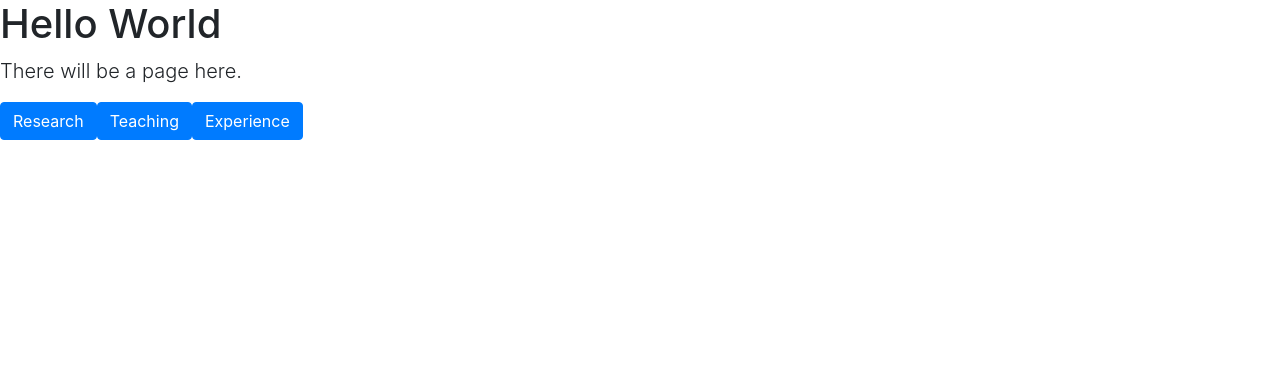
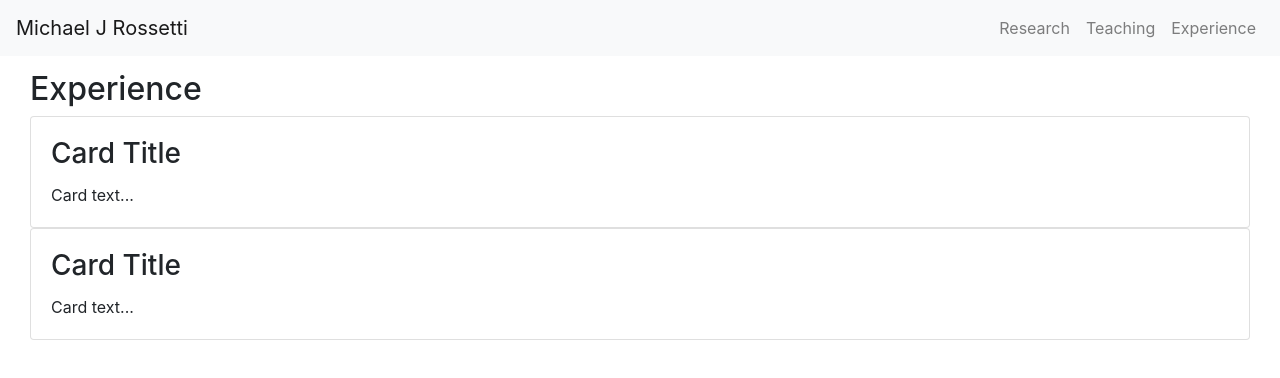
Before and after one commit to prof-rossetti/prof-rossetti-web-react, a React (Create React App) app: page /experience in a window 1280 px wide. Shown: the top 378 px of the page. Built offline with nearby package versions, Linux system fonts and the light colour scheme.

Commit message:
Some kind of routing

```diff
--- a/package.json
+++ b/package.json
@@ -11,6 +11,9 @@
     "react": "^16.14.0",
     "react-bootstrap": "^1.3.0",
     "react-dom": "^16.14.0",
+    "react-ga": "^3.2.0",
+    "react-router-bootstrap": "^0.25.0",
+    "react-router-dom": "^5.2.0",
     "react-scripts": "3.4.3"
   },
   "scripts": {
--- a/src/App.css
+++ b/src/App.css
@@ -11,3 +11,25 @@ code {
   font-family: source-code-pro, Menlo, Monaco, Consolas, 'Courier New',
     monospace;
 }
+
+
+/* MY STYLES */
+
+
+.page {
+  margin-top: 70px;
+}
+
+/*
+@media (min-width: 768px) and (max-width: 768px) {
+  .page {
+    margin-top: 70px !important;
+  }
+}
+
+@media (min-width: 320px) and (max-width: 768px) {
+  .page {
+    margin-top: 20px;
+  }
+}
+*/
--- a/src/App.js
+++ b/src/App.js
@@ -1,33 +1,69 @@
+
 import React from 'react'
-//import Navbar from 'react-bootstrap/Navbar'
-//import Nav from 'react-bootstrap/Nav'
-//import Container from 'react-bootstrap/Container'
-//import Row from 'react-bootstrap/Row'
-//import Col from 'react-bootstrap/Col'
+import { BrowserRouter as Router, Switch, Route, NavLink} from 'react-router-dom'
+//import ReactGA from 'react-ga'
+//import {groupBy, values} from "lodash"
+
+import Navbar from 'react-bootstrap/Navbar'
+import Nav from 'react-bootstrap/Nav'
+import Container from 'react-bootstrap/Container'
+import Row from 'react-bootstrap/Row'
+import Col from 'react-bootstrap/Col'
 //import Card from 'react-bootstrap/Card'
-import Button from 'react-bootstrap/Button'
 
+import 'bootstrap/dist/css/bootstrap.min.css'
 import './App.css'
-//mport profilePhoto from './profile-photo.png'
 
-function clickHandler(event){
-    console.log("YOU CLICKED ME", event.target.value)
-}
+import Home from './Home'
+import Research from './Research'
+import Teaching from './Teaching'
+import Experience from './Experience'
 
-function App() {
+//ReactGA.initialize(process.env.REACT_APP_GA_TRACKER_ID, {debug: true})
+
+export default function App() {
+    //ReactGA.pageview(window.location.href)
+
+    // ROUTES
+
+    //var sitemap = [
+    //    {"key": "research", "title": "Research", "component": Research},
+    //    {"key": "teaching", "title": "Teaching", "component": Teaching},
+    //    {"key": "experience", "title": "Experience", "component": Experience},
+    //]
+
+    //.map(function(route){
+    //    return <Route key={route["key"]} path={`/${route["key"]}`} component={route["component"]} />
+    //})
+
+    // LINKS
+
+
     return (
-        <div>
-            <header>
-                <h1>Hello World</h1>
-            </header>
+        <Router>
+            <div>
+                <Navbar fixed="top" bg="light">
+                    <Navbar.Brand href="/">Michael J Rossetti</Navbar.Brand>
 
-             <p className="lead">There will be a page here.</p>
+                    <Navbar.Toggle aria-controls="navbar-collapse" />
+                    <Navbar.Collapse id="navbar-collapse">
+                        <Nav className="ml-auto">
+                            <Nav.Link href="/research">Research</Nav.Link>
+                            <Nav.Link href="/teaching">Teaching</Nav.Link>
+                            <Nav.Link href="/experience">Experience</Nav.Link>
+                        </Nav>
+                    </Navbar.Collapse>
+                </Navbar>
 
-            <Button onClick={clickHandler} value="research">Research</Button>
-            <Button onClick={clickHandler} value="teaching">Teaching</Button>
-            <Button onClick={clickHandler} value="experience">Experience</Button>
-        </div>
+                <Container fluid className="page">
+                    <Switch>
+                        <Route path="/" exact component={Home} />
+                        <Route path="/research" component={Research} />
+                        <Route path="/teaching" component={Teaching} />
+                        <Route path="/experience" component={Experience} />
+                    </Switch>
+                </Container>
+            </div>
+        </Router>
     )
 }
-
-export default App
--- /dev/null
+++ b/src/Experience.js
@@ -0,0 +1,34 @@
+
+import React from 'react'
+import Container from 'react-bootstrap/Container'
+//import Row from 'react-bootstrap/Row'
+//import Col from 'react-bootstrap/Col'
+import Card from 'react-bootstrap/Card'
+
+export default function Experience() {
+
+    return (
+        <Container fluid>
+            <h2>Experience</h2>
+
+            <Card>
+                <Card.Body>
+                    <Card.Title><h3>Card Title</h3></Card.Title>
+                    <Card.Text>
+                        Card text...
+                    </Card.Text>
+                </Card.Body>
+            </Card>
+
+            <Card>
+                <Card.Body>
+                    <Card.Title><h3>Card Title</h3></Card.Title>
+                    <Card.Text>
+                        Card text...
+                    </Card.Text>
+                </Card.Body>
+            </Card>
+
+        </Container>
+    )
+}
--- /dev/null
+++ b/src/Home.js
@@ -0,0 +1,34 @@
+
+import React from 'react'
+import Container from 'react-bootstrap/Container'
+//import Row from 'react-bootstrap/Row'
+//import Col from 'react-bootstrap/Col'
+import Card from 'react-bootstrap/Card'
+
+export default function Home() {
+
+    return (
+        <Container fluid>
+            <h2>Home</h2>
+
+            <Card>
+                <Card.Body>
+                    <Card.Title><h3>Card Title</h3></Card.Title>
+                    <Card.Text>
+                        Card text...
+                    </Card.Text>
+                </Card.Body>
+            </Card>
+
+            <Card>
+                <Card.Body>
+                    <Card.Title><h3>Card Title</h3></Card.Title>
+                    <Card.Text>
+                        Card text...
+                    </Card.Text>
+                </Card.Body>
+            </Card>
+
+        </Container>
+    )
+}
--- /dev/null
+++ b/src/Research.js
@@ -0,0 +1,34 @@
+
+import React from 'react'
+import Container from 'react-bootstrap/Container'
+//import Row from 'react-bootstrap/Row'
+//import Col from 'react-bootstrap/Col'
+import Card from 'react-bootstrap/Card'
+
+export default function Research() {
+
+    return (
+        <Container fluid>
+            <h2>Research</h2>
+
+            <Card>
+                <Card.Body>
+                    <Card.Title><h3>Card Title</h3></Card.Title>
+                    <Card.Text>
+                        Card text...
+                    </Card.Text>
+                </Card.Body>
+            </Card>
+
+            <Card>
+                <Card.Body>
+                    <Card.Title><h3>Card Title</h3></Card.Title>
+                    <Card.Text>
+                        Card text...
+                    </Card.Text>
+                </Card.Body>
+            </Card>
+
+        </Container>
+    )
+}
--- /dev/null
+++ b/src/Teaching.js
@@ -0,0 +1,34 @@
+
+import React from 'react'
+import Container from 'react-bootstrap/Container'
+//import Row from 'react-bootstrap/Row'
+//import Col from 'react-bootstrap/Col'
+import Card from 'react-bootstrap/Card'
+
+export default function Teaching() {
+
+    return (
+        <Container fluid>
+            <h2>Teaching</h2>
+
+            <Card>
+                <Card.Body>
+                    <Card.Title><h3>Card Title</h3></Card.Title>
+                    <Card.Text>
+                        Card text...
+                    </Card.Text>
+                </Card.Body>
+            </Card>
+
+            <Card>
+                <Card.Body>
+                    <Card.Title><h3>Card Title</h3></Card.Title>
+                    <Card.Text>
+                        Card text...
+                    </Card.Text>
+                </Card.Body>
+            </Card>
+
+        </Container>
+    )
+}
```
Also changed, not shown: 2 other files (tests, documents, lock files or other folders).
